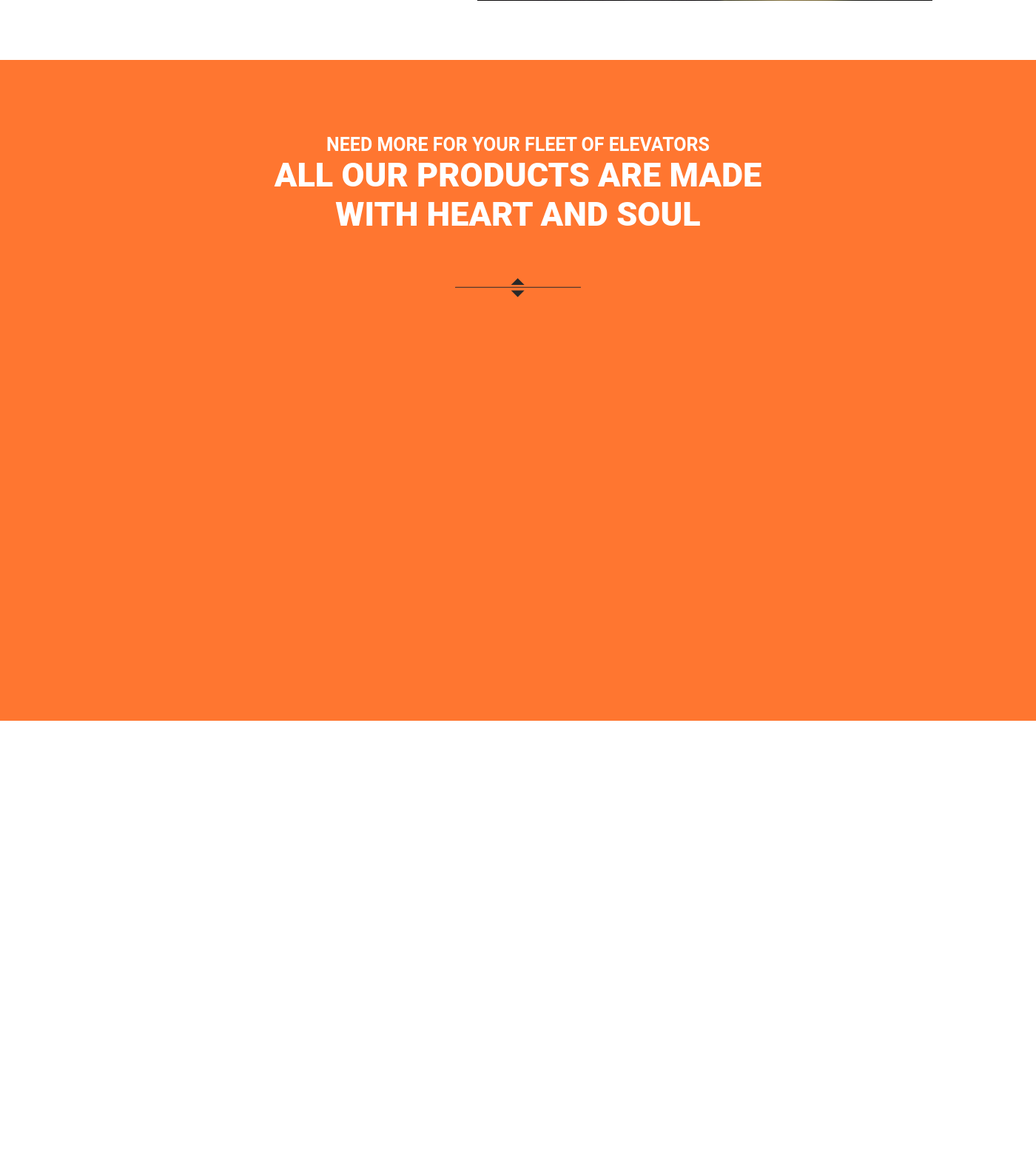
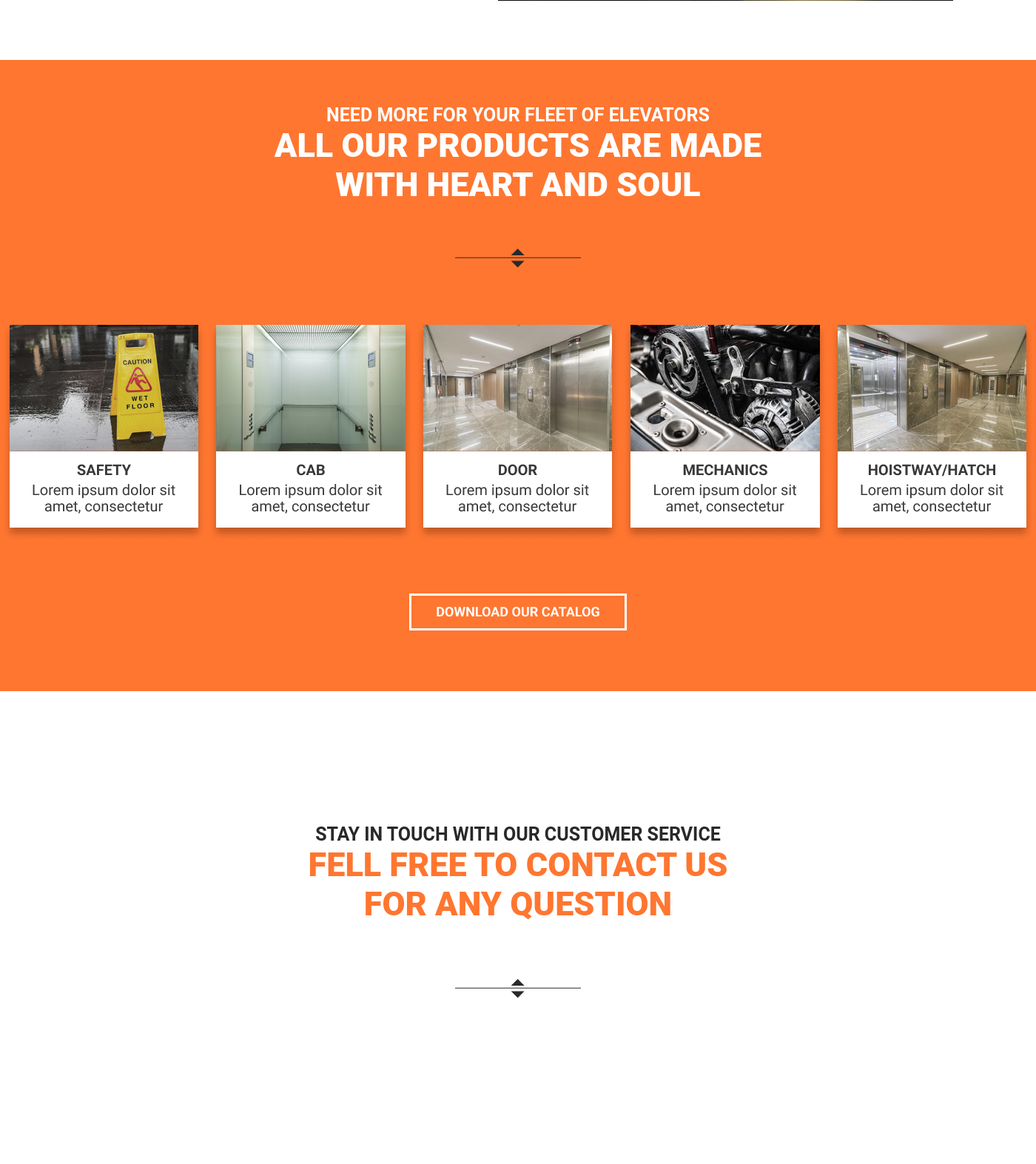
Before and after one commit to Btbdev/Sublight_Engines_Landing_Page, a PHP site: page / in a window 1400 px wide. Shown: the part 2161-3734 px from the top of the page at 74% size. Run offline with PHP 8.4, Linux system fonts and the light colour scheme.

```diff
--- a/css/main.css
+++ b/css/main.css
@@ -205,7 +205,7 @@ h2 {
     background-color: #FF7630;
     top: 2242px;
     align-self: center;
-    padding-top: 40px;
+
 }
 
 .wrapper {
@@ -214,6 +214,7 @@ h2 {
     left: 0px;
     top: 2310px;
     text-align: center;
+    padding-bottom: 20px;
 }
 
 
@@ -235,7 +236,6 @@ h2 {
 
 h4 {
 
-
     white-space: nowrap;
     font-family: 'Roboto';
     font-style: normal;
@@ -248,6 +248,71 @@ h4 {
     color: #FFFFFF;
 }
 
+.img {
+    display: flex;
+    justify-content: space-evenly;
+    width: 100%;
+    padding-top: 50px;
+    left: 10px;
+    right: 20px;
+
+}
+
+.button {
+    text-align: center;
+    padding-top: 70px;
+}
+/************ end orange section ************/
+
+/************ form section ************/
+
+.formsection {
+    position: absolute;
+    width: 100%;
+    top: 3199px;
+    align-self: center;
+}
+
+.wrapperform {
+
+    width: 100%;
+    left: 0px;
+    text-align: center;
+    padding-bottom: 20px;
+}
+
+.wrapperform span {
+
+    display: block;
+    white-space: nowrap;
+    font-family: 'Roboto';
+    font-style: normal;
+    font-weight: 700;
+    font-size: 25px;
+    line-height: 29px;
+    text-align: center;
+    text-transform: uppercase;
+
+    color: #292929;
+}
+
+h5 {
+
+    white-space: nowrap;
+    font-family: 'Roboto';
+    font-style: normal;
+    font-weight: 900;
+    font-size: 45px;
+    line-height: 53px;
+    text-align: center;
+    text-transform: uppercase;
+
+    color: #FF7630;
+}
+
+
+
+/************ end form section ************/
 
 /************ card section **************/
 .rectangle8 {
@@ -256,7 +321,7 @@ h4 {
     height: 254px;
     background-color: #292929;
     margin-top: 3899px;
-    margin-left: 0px;
+
     text-align: center;
 
 }
@@ -271,10 +336,7 @@ h4 {
     line-height: 254px;
     color: #FF7630;
 
-    padding-right: 70px;
-
-
-
+    padding-right: 80px;
 
 }
 
@@ -323,7 +385,7 @@ h4 {
     width: 615px;
     height: 411px;
     margin-top: 1751px;
-    right: 10%;
+    right: 8%;
     z-index: 1;
 
 }
@@ -346,22 +408,6 @@ h3 {
 
 /*********** end text section **************/
 
-.h4 {
-    position: absolute;
-    width: 552px;
-    height: 53px;
-    left: 258px;
-    top: 3999px;
-
-    font-family: 'Roboto';
-    font-style: normal;
-    font-weight: 900;
-    font-size: 45px;
-    line-height: 53px;
-    /* identical to box height */
-
-    color: #FF7630;
-}
 
 
 
--- a/index.html
+++ b/index.html
@@ -107,11 +107,33 @@
                     </h4>
                     <img alt="" class="" src="css\images\separator_black.png">
                 </div>
-                <div></div>
+
+                <div class="img">
+
+                    <img alt="" class="" src="css\images\product_card.png">
+                    <img alt="" class="" src="css\images\product_card 2.png">
+                    <img alt="" class="" src="css\images\product_card 3.png">
+                    <img alt="" class="" src="css\images\product_card 4.png">
+                    <img alt="" class="" src="css\images\product_card 5.png">
+
+                </div>
+
+                <div class="button">
+                <img alt="" class="" src="css\images\outline.png">
+                </div>
 
             </div>
 
-
+            <div class="formsection">
+                <div class="wrapperform">
+                    <h5>
+                    <span>STAY IN TOUCH WITH OUR CUSTOMER SERVICE</span>
+                        FELL FREE TO CONTACT US <br>
+                         FOR ANY QUESTION
+                    </h5>
+                    <img alt="" class="" src="css\images\separator_black.png">
+                </div>
+            </div>
 
 
             <div class="rectangle8">
```
Also changed, not shown: css/images/bkg_2 2.png (deleted), css/images/bkg_2 3.png (deleted), css/images/bkg_2 4.png (deleted), css/images/bkg_2 5.png (deleted), css/images/bkg_2 6.png (deleted), css/images/outline.png (added), css/images/product_card 2.png (added), css/images/product_card 3.png (added), css/images/product_card 4.png (added), css/images/product_card 5.png (added), css/images/product_card.png (added).
